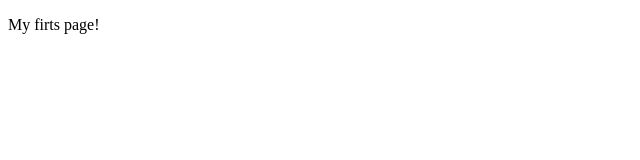
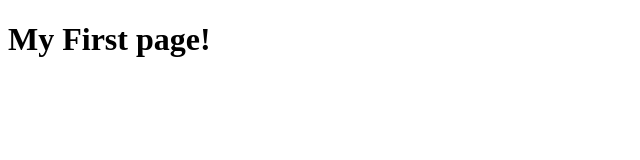
Before and after one commit to mlanz87/module2-solution, a plain HTML site: page site/index.html in a window 1280 px wide. Shown: the whole page, without its empty margins (0-640 px from the left). Drawn offline with Linux system fonts and the light colour scheme.

Commit message:
Cuarto commit

```diff
--- a/site/index.html
+++ b/site/index.html
@@ -4,6 +4,6 @@
 	<title>Module 2</title>
 </head>
 <body>
-<p>My firts page!</p>
+<h1>My First page!</h1>
 </body>
 </html>
```
